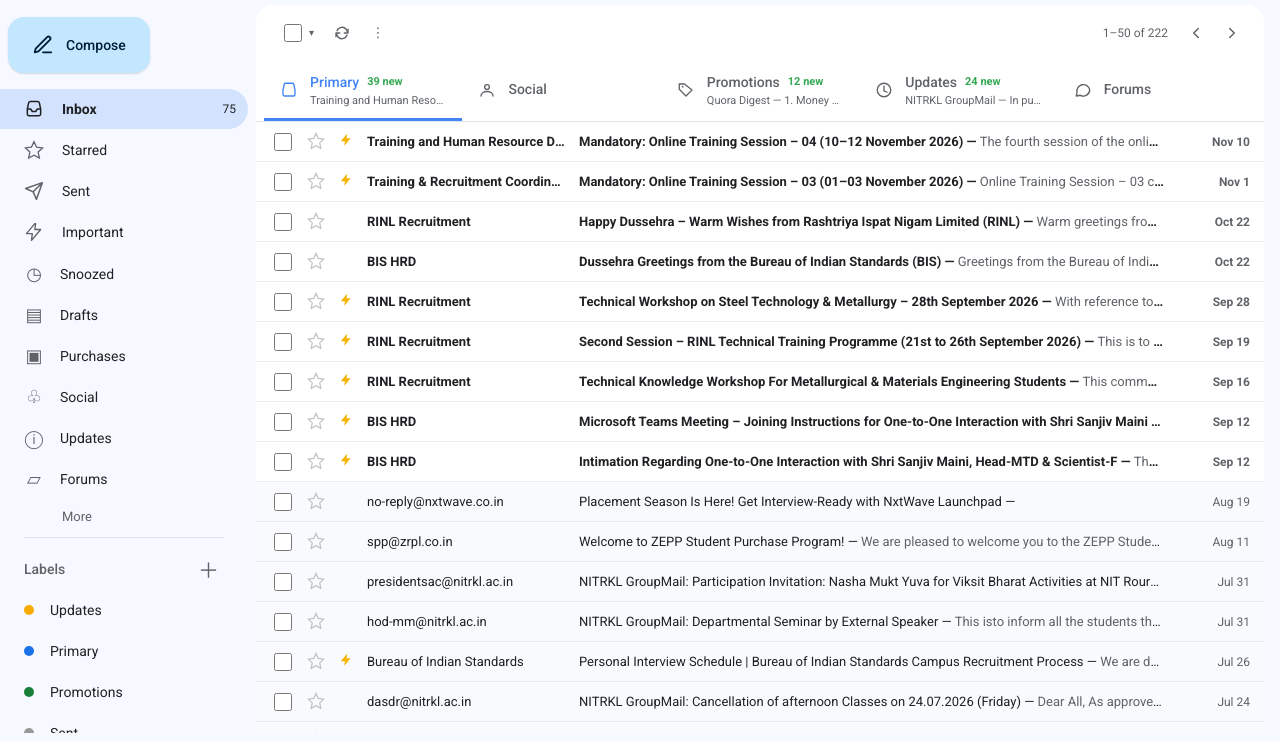
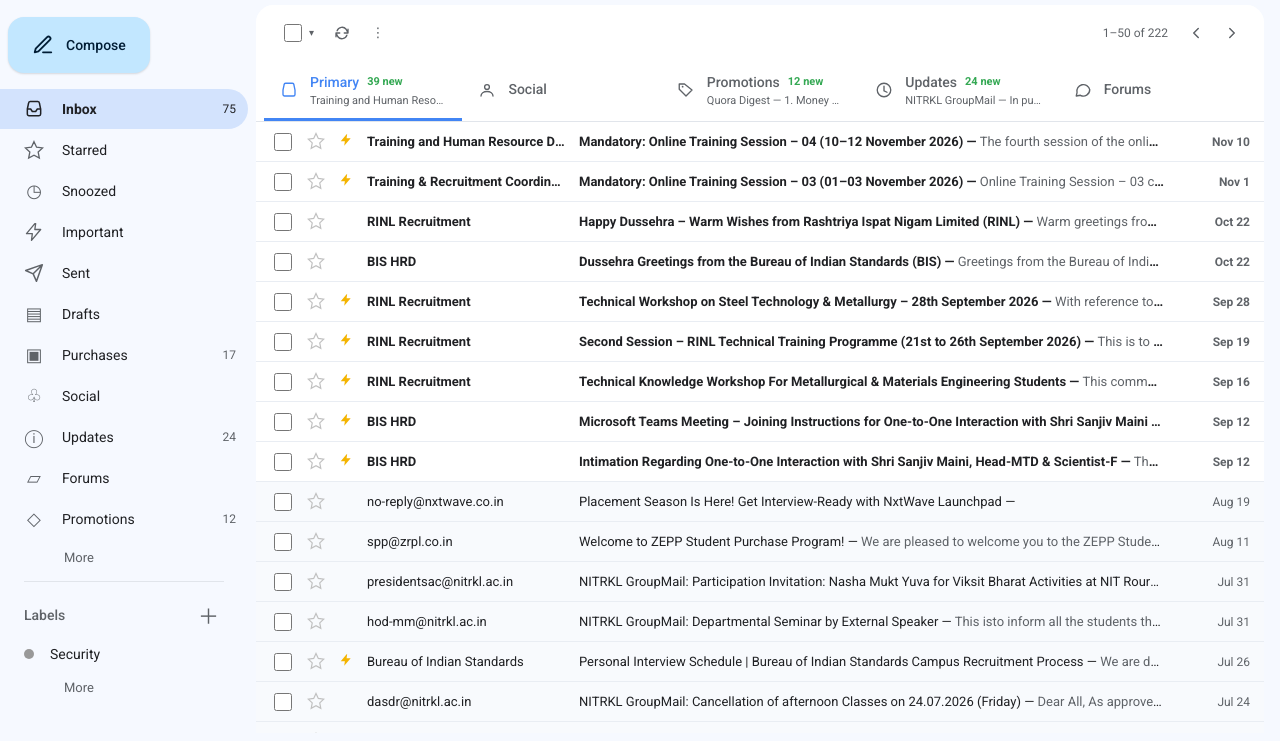
Before and after one commit to amantpgourav-lang/Gmail, a plain HTML site: page index.html in a window 1280 px wide. Shown: the part 59-800 px from the top of the page. Drawn offline with Linux system fonts and the light colour scheme; a web font is replaced by a local one.

Commit message:
Add files via upload

```diff
--- a/app.js
+++ b/app.js
@@ -33,7 +33,8 @@ let state = {
   search: "",
   page: 0,
   selected: new Set(),
-  openEmailId: null
+  openEmailId: null,
+  customLabels: ["Security", "Unwanted"]
 };
 
 // -------------------- helpers --------------------
@@ -190,15 +191,21 @@ function getFilteredEmails(){
 
 // -------------------- rendering --------------------
 function renderSidebarCounts(){
-  const unread = state.emails.filter(e=>!e.read && !e.archived && !e.deleted && !e.spam && !e.sentByMe && !e.snoozedUntil).length;
-  document.getElementById('inboxCount').textContent = unread > 0 ? unread : "";
-  const counts={Social:0,Updates:0,Forums:0,Promotions:0};
-  state.emails.forEach(e=>{if(counts[e.label]!==undefined && !e.read && !e.deleted && !e.archived && !e.spam) counts[e.label]++;});
+  const visible = e => !e.deleted && !e.archived && !e.spam && !e.snoozedUntil && !e.sentByMe && e.tab !== 'sent';
+  const unread = state.emails.filter(e=>!e.read && visible(e)).length;
+  const setCount = (id, value) => { const node=document.getElementById(id); if(node) node.textContent=value>0?value:''; };
+  setCount('inboxCount', unread);
+  setCount('draftCount', state.emails.filter(e=>e.isDraft && !e.deleted).length);
+  setCount('purchasesCount', state.emails.filter(e=>/order|purchase|payment|receipt|delivery|booking/i.test((e.subject||'')+' '+(e.preview||'')) && !e.deleted && !e.archived).length);
+  setCount('spamCount', state.emails.filter(e=>e.spam && !e.deleted).length);
+  const counts={Social:0,Updates:0,Promotions:0};
+  state.emails.forEach(e=>{if(counts[e.label]!==undefined && !e.read && visible(e)) counts[e.label]++;});
+  setCount('socialCount',counts.Social); setCount('updatesCount',counts.Updates); setCount('promotionsCount',counts.Promotions);
 }
 
 function renderLabels(){
   const el = document.getElementById('labelList');
-  const labels = Array.from(new Set([...getLabels(), ...(state.customLabels||[])]));
+  const labels = Array.from(new Set(state.customLabels || []));
   el.innerHTML = labels.map(l => `
     <li class="nav-item" data-filter="label:${l}">
       <span class="label-dot" style="background:${LABEL_COLORS[l]||'#999'}"></span>
@@ -217,6 +224,11 @@ function renderLabels(){
       render();
     });
   });
+  const moreBtn = document.getElementById('labelMore');
+  const expanded = el.classList.contains('expanded');
+  moreBtn.hidden = labels.length <= 1;
+  moreBtn.textContent = expanded ? 'Less' : 'More';
+  moreBtn.setAttribute('aria-expanded', String(expanded));
 }
 
 function setActiveNav(activeEl){
@@ -535,7 +547,13 @@ function initEvents(){
   // menu toggle (collapse sidebar)
   document.getElementById('sidebarMore').addEventListener('click', ()=>{
     const nav=document.getElementById('extraNav'); nav.classList.toggle('expanded');
-    document.getElementById('sidebarMore').textContent=nav.classList.contains('expanded')?'Less':'More';
+    const btn=document.getElementById('sidebarMore');
+    btn.textContent=nav.classList.contains('expanded')?'Less':'More';
+    btn.setAttribute('aria-expanded', String(nav.classList.contains('expanded')));
+  });
+  document.getElementById('labelMore').addEventListener('click', ()=>{
+    const list=document.getElementById('labelList'); list.classList.toggle('expanded');
+    renderLabels();
   });
   document.getElementById('menuToggle').addEventListener('click', ()=>{
     document.getElementById('sidebar').classList.toggle('collapsed');
@@ -754,7 +772,7 @@ function restoreState(){
       const byId=new Map(saved.emails.map(e=>[String(e.id),e]));
       state.emails=state.emails.map(base=>byId.get(String(base.id))||base);
       saved.emails.filter(e=>!state.emails.some(base=>String(base.id)===String(e.id))).forEach(e=>state.emails.push(e));
-      state.customLabels=saved.customLabels||[];
+      state.customLabels=(saved.customLabels && saved.customLabels.length) ? saved.customLabels : ['Security','Unwanted'];
     }
   } catch(error){ console.warn('Saved browser state could not be restored.', error); }
 }
--- a/index.html
+++ b/index.html
@@ -52,41 +52,31 @@
         <svg viewBox="0 0 24 24"><path d="M4 12l1.5-7A2 2 0 017.45 3h9.1a2 2 0 011.95 2l1.5 7v6a2 2 0 01-2 2H6a2 2 0 01-2-2v-6z" stroke="currentColor" stroke-width="1.8" fill="none"/><path d="M4 12h4l2 3h4l2-3h4" stroke="currentColor" stroke-width="1.8" fill="none" stroke-linejoin="round"/></svg>
         <span>Inbox</span><span class="count" id="inboxCount"></span>
       </li>
-      <li class="nav-item" data-filter="starred">
-        <svg viewBox="0 0 24 24"><path d="M12 2l3.1 6.6 7.2.9-5.3 5 1.4 7.2L12 18.3 5.6 21.7 7 14.5l-5.3-5 7.2-.9L12 2z" stroke="currentColor" stroke-width="1.6" fill="none"/></svg>
-        <span>Starred</span>
-      </li>
-      <li class="nav-item" data-filter="sent">
-        <svg viewBox="0 0 24 24"><path d="M22 2L11 13M22 2l-7 20-4-9-9-4 20-7z" stroke="currentColor" stroke-width="1.8" fill="none" stroke-linejoin="round"/></svg>
-        <span>Sent</span>
-      </li>
-      <li class="nav-item" data-filter="important">
-        <svg viewBox="0 0 24 24"><path d="M13 2L3 14h7l-1 8 11-13h-7l1-7z" stroke="currentColor" stroke-width="1.6" fill="none" stroke-linejoin="round"/></svg>
-        <span>Important</span>
-      </li>
+      <li class="nav-item" data-filter="starred"><svg viewBox="0 0 24 24"><path d="M12 2l3.1 6.6 7.2.9-5.3 5 1.4 7.2L12 18.3 5.6 21.7 7 14.5l-5.3-5 7.2-.9L12 2z" stroke="currentColor" stroke-width="1.6" fill="none"/></svg><span>Starred</span></li>
+      <li class="nav-item" data-filter="snoozed"><span class="nav-symbol">◷</span><span>Snoozed</span></li>
+      <li class="nav-item" data-filter="important"><svg viewBox="0 0 24 24"><path d="M13 2L3 14h7l-1 8 11-13h-7l1-7z" stroke="currentColor" stroke-width="1.6" fill="none" stroke-linejoin="round"/></svg><span>Important</span></li>
+      <li class="nav-item" data-filter="sent"><svg viewBox="0 0 24 24"><path d="M22 2L11 13M22 2l-7 20-4-9-9-4 20-7z" stroke="currentColor" stroke-width="1.8" fill="none" stroke-linejoin="round"/></svg><span>Sent</span></li>
+      <li class="nav-item" data-filter="drafts"><span class="nav-symbol">▤</span><span>Drafts</span><span class="count" id="draftCount"></span></li>
+      <li class="nav-item" data-filter="purchases"><span class="nav-symbol">▣</span><span>Purchases</span><span class="count" id="purchasesCount"></span></li>
+      <li class="nav-item" data-filter="Social"><span class="nav-symbol">♧</span><span>Social</span><span class="count" id="socialCount"></span></li>
+      <li class="nav-item" data-filter="Updates"><span class="nav-symbol">ⓘ</span><span>Updates</span><span class="count" id="updatesCount"></span></li>
+      <li class="nav-item" data-filter="Forums"><span class="nav-symbol">▱</span><span>Forums</span></li>
+      <li class="nav-item" data-filter="Promotions"><span class="nav-symbol">◇</span><span>Promotions</span><span class="count" id="promotionsCount"></span></li>
     </ul>
+    <button class="sidebar-more" id="sidebarMore" aria-expanded="false">More</button>
     <ul class="nav-list extra-nav" id="extraNav">
-      <li class="nav-item" data-filter="snoozed"><span class="nav-symbol">◷</span><span>Snoozed</span></li>
-      <li class="nav-item" data-filter="drafts"><span class="nav-symbol">▤</span><span>Drafts</span></li>
-      <li class="nav-item" data-filter="purchases"><span class="nav-symbol">▣</span><span>Purchases</span></li>
-      <li class="nav-item" data-filter="Social"><span class="nav-symbol">♧</span><span>Social</span></li>
-      <li class="nav-item" data-filter="Updates"><span class="nav-symbol">ⓘ</span><span>Updates</span></li>
-      <li class="nav-item" data-filter="Forums"><span class="nav-symbol">▱</span><span>Forums</span></li>
-      <li class="nav-item" data-filter="Promotions"><span class="nav-symbol">◇</span><span>Promotions</span></li>
       <li class="nav-item" data-filter="scheduled"><span class="nav-symbol">◷</span><span>Scheduled</span></li>
       <li class="nav-item" data-filter="allmail"><span class="nav-symbol">▣</span><span>All Mail</span></li>
-      <li class="nav-item" data-filter="spam"><span class="nav-symbol">ⓘ</span><span>Spam</span></li>
+      <li class="nav-item" data-filter="spam"><span class="nav-symbol">ⓘ</span><span>Spam</span><span class="count" id="spamCount"></span></li>
       <li class="nav-item" data-filter="trash"><span class="nav-symbol">▤</span><span>Trash</span></li>
       <li class="nav-item" data-filter="subscriptions"><span class="nav-symbol">✉</span><span>Manage subscriptions</span></li>
       <li class="nav-item" data-filter="manage-labels"><span class="nav-symbol">⚙</span><span>Manage labels</span></li>
       <li class="nav-item" id="createLabelBtn"><span class="nav-symbol">＋</span><span>Create new label</span></li>
     </ul>
-    <button class="sidebar-more" id="sidebarMore">More</button>
     <div class="nav-divider"></div>
     <div class="labels-heading"><span>Labels</span><button id="createLabelPlus" title="Create new label">＋</button></div>
-    <ul class="nav-list label-list" id="labelList">
-      <!-- populated by JS -->
-    </ul>
+    <ul class="nav-list label-list" id="labelList"><!-- populated by JS --></ul>
+    <button class="sidebar-more label-more" id="labelMore" aria-expanded="false">More</button>
   </nav>
 
   <!-- ===================== MAIN CONTENT ===================== -->
--- a/styles.css
+++ b/styles.css
@@ -571,3 +571,20 @@ body.dark-theme .compose-recipient-line,body.dark-theme .compose-field{border-co
 .storage-info{margin:10px 8px 8px;min-height:48px;}
 .account-footer{border-top:0;padding:8px 4px 4px;}
 @media(max-width:480px){.account-popup{right:8px;width:min(360px,calc(100vw - 16px));}}
+
+
+/* Original Gmail sidebar hierarchy: primary navigation, expandable More,
+   then a separate custom Labels section with its own More/Less control. */
+#extraNav:not(.expanded) .nav-item{display:none;}
+#extraNav.expanded .nav-item{display:flex;}
+#labelList:not(.expanded) .nav-item:nth-child(n+2){display:none;}
+#labelList.expanded .nav-item{display:flex;}
+.sidebar-more{display:flex;align-items:center;min-height:32px;margin:2px 8px 8px 52px;padding:4px 12px;border-radius:18px;color:var(--text-secondary);font-size:13px;text-align:left;width:calc(100% - 60px);}
+.sidebar-more:hover{background:var(--hover);}
+.label-more{margin-top:0;margin-bottom:8px;}
+.labels-heading{margin-top:2px;padding-top:10px;padding-bottom:8px;}
+.extra-nav .nav-item{gap:16px;}
+.label-list .nav-item{height:32px;}
+@media(max-width:600px){
+  .sidebar-more{margin-left:20px;width:calc(100% - 28px);}
+}
```
